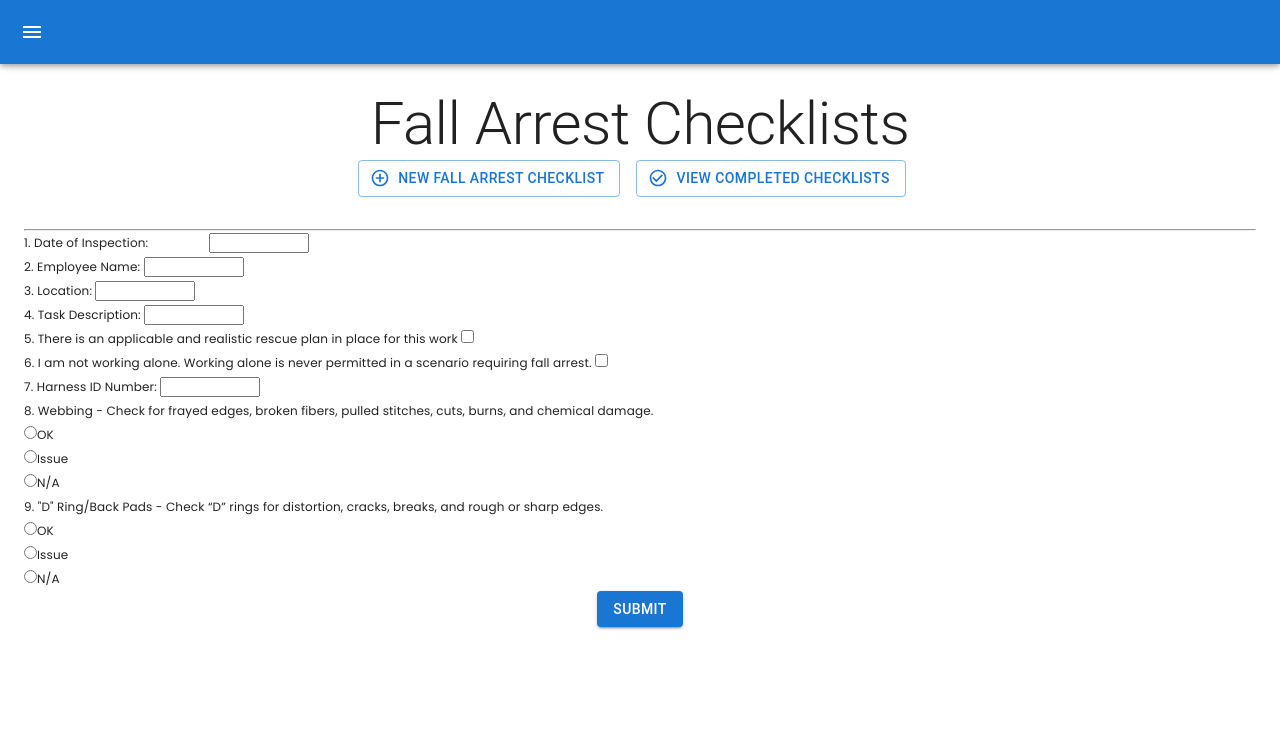
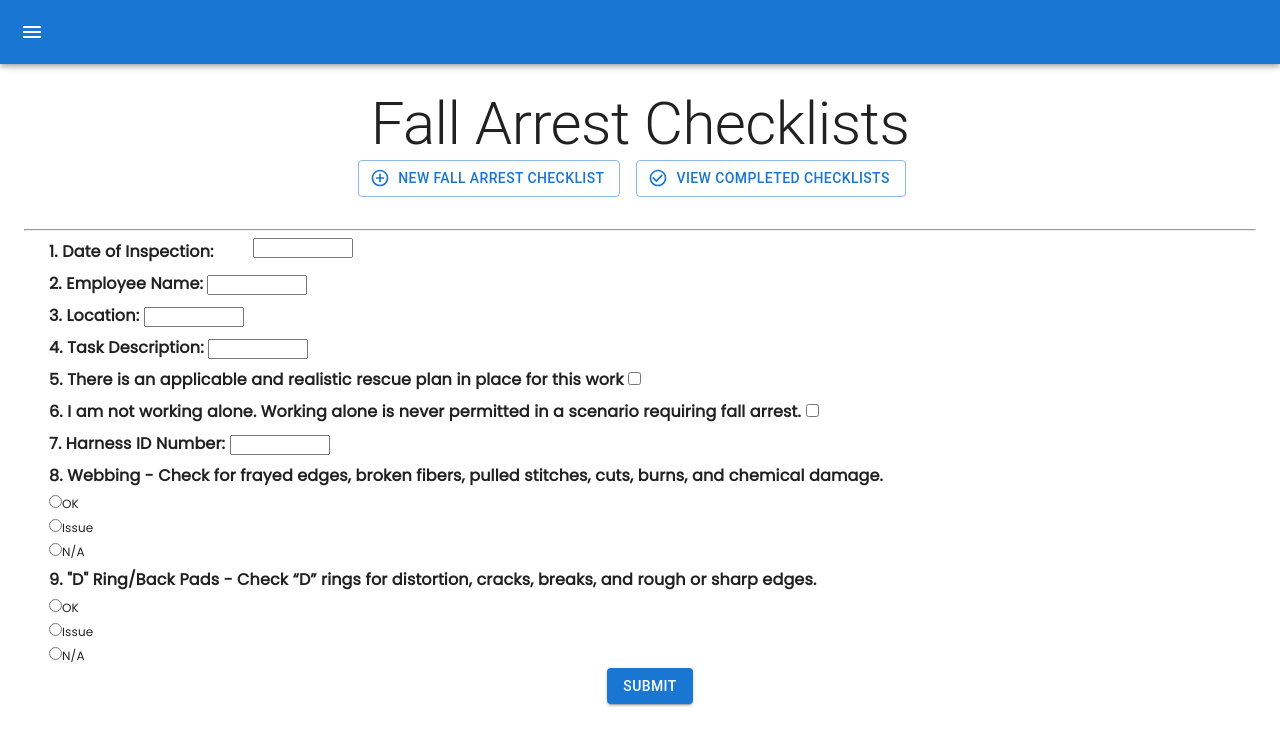
Before and after one commit to kbaillieul/checklist-project, a React (Create React App) app: page /fall-arrest/new in a window 1280 px wide. Shown: the top 746 px of the page. Built offline with nearby package versions, Linux system fonts and the light colour scheme.

Commit message:
formatting of new checklist pages

```diff
--- a/src/App.css
+++ b/src/App.css
@@ -41,6 +41,7 @@ h1 {
 .form-container {
   font-size: 12px;
   font-family: "Poppins", sans-serif;
+  margin: 5px;
 }
 
 .date-picker {
@@ -48,17 +49,30 @@ h1 {
   flex-direction: row;
 }
 .date-picker-label {
-  width: 70%;
+  width: 95%;
+}
+label {
+  font-weight: bold;
+  font-size: 14px;
 }
 
 @media only screen and (min-width: 768px) {
   .date-picker-label {
-    width: 22%;
+    width: 29%;
+  }
+  label {
+    font-size: 15px;
+  }
+  .form-container {
+    padding-left: 20px;
   }
 }
 
 @media only screen and (min-width: 1000px) {
   .date-picker-label {
-    width: 15%;
+    width: 17%;
+  }
+  label {
+    font-size: 16px;
   }
 }
--- a/src/components/Homepage.jsx
+++ b/src/components/Homepage.jsx
@@ -1,7 +1,6 @@
 import * as React from "react";
 import Avatar from "@mui/material/Avatar";
 import CssBaseline from "@mui/material/CssBaseline";
-import Paper from "@mui/material/Paper";
 import Grid from "@mui/material/Grid";
 import Typography from "@mui/material/Typography";
 import { useNavigate } from "react-router-dom";
--- a/src/useLocalStorage.js
+++ b/src/useLocalStorage.js
@@ -1,5 +1,3 @@
-import { useState } from "react";
-
 export const useLocalStorage = (key) => {
   const get = () => {
     const getchecklists = localStorage.getItem(key);
```
